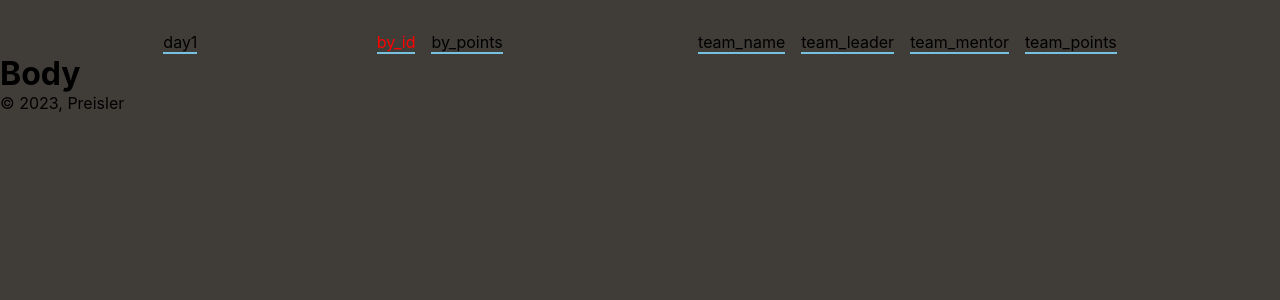
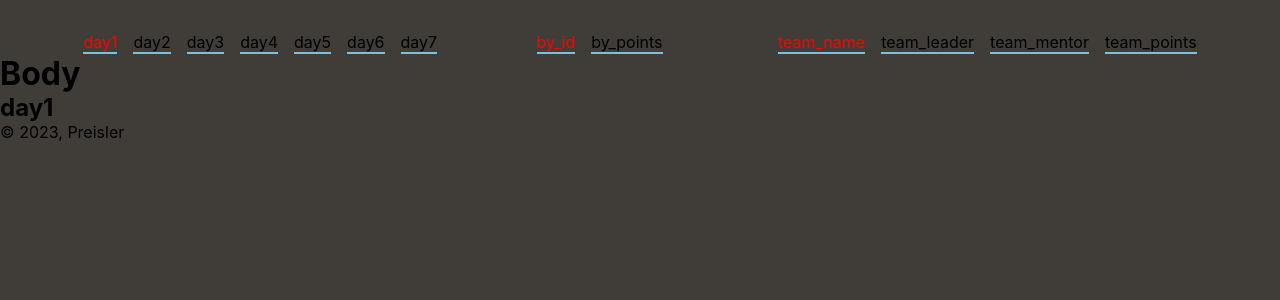
Before and after one commit to Preisler25/project_tree_front_end, a React (Create React App) app: page /home in a window 1280 px wide. Shown: the top 300 px of the page. Built offline with nearby package versions, Linux system fonts and the light colour scheme.

Commit message:
working :D

```diff
--- a/src/Pages/dailyPointPage.js
+++ b/src/Pages/dailyPointPage.js
@@ -7,18 +7,18 @@ import Navbar from "../components/navbar";
 const DailyPointPage = () => {
 
     //initing states
-    const [day, setDay] = useState();
-    const [all_days, setAllDays] = useState(["day1"]);
-    const [view, setView] = useState('by_id');
+    const [all_days, setAllDays] = useState(["day1", "day2", "day3", "day4", "day5", "day6", "day7"]);
+    const [day, setDay] = useState(all_days[0]);
     const [all_views, setAllViews] = useState(["by_id", "by_points"]);
-    const [data, setData] = useState([]);
+    const [view, setView] = useState(all_views[0]);
     const [all_data, setAllData] = useState(["team_name", "team_leader", "team_mentor", "team_points"]);
+    const [data, setData] = useState(all_data[0]);
 
 
     return (
         <div className="main-cont">
             <Navbar day={day} setDay={setDay} all_days={all_days} view={view} setView={setView} all_views={all_views} data={data} setData={setData} all_data={all_data} />
-            <Body />
+            <Body day={day} />
             <Footer />
         </div>
     );
--- a/src/components/body.js
+++ b/src/components/body.js
@@ -1,7 +1,8 @@
-const Body = () => {
+const Body = (params) => {
     return (
         <div>
             <h1>Body</h1>
+            <h2>{params.day}</h2>
         </div>
     );
 }
```
